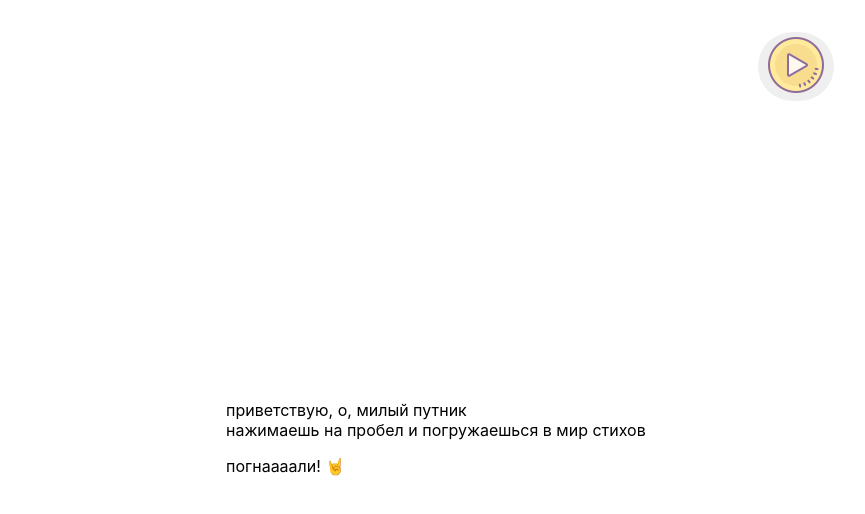
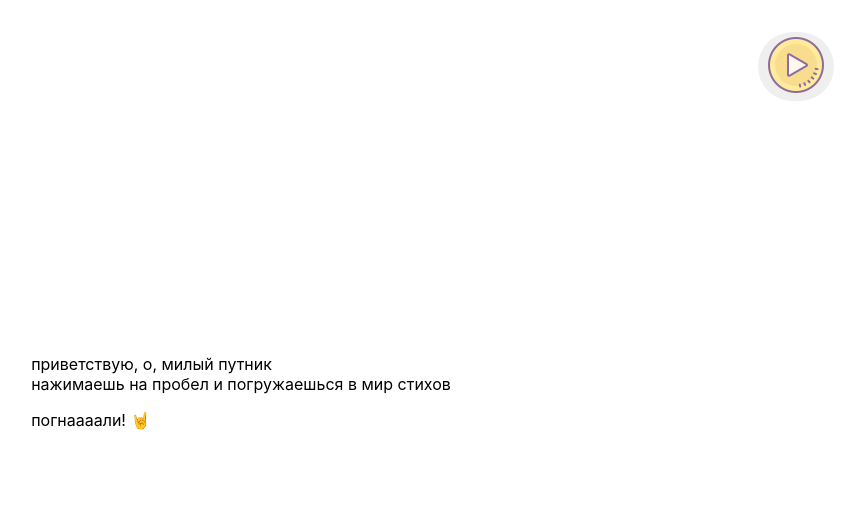
Before and after one commit to BossNumber1/poetry, a Next.js app in the folder app/: page / in a window 1280 px wide. Shown: the top 514 px of the page, without its empty margins (414-1279 px from the left). Built offline with nearby package versions, Linux system fonts and the light colour scheme.

Commit message:
подровнял текст

```diff
--- a/app/pages/index.js
+++ b/app/pages/index.js
@@ -113,7 +113,10 @@ export default function Home() {
                     </div>
                     <div className="blockBelow2">
                         <div
-                            style={{ position: "absolute" }}
+                            style={{
+                                marginLeft: 30,
+                                // position: "absolute"
+                            }}
                             dangerouslySetInnerHTML={{
                                 __html: content,
                             }}
```
